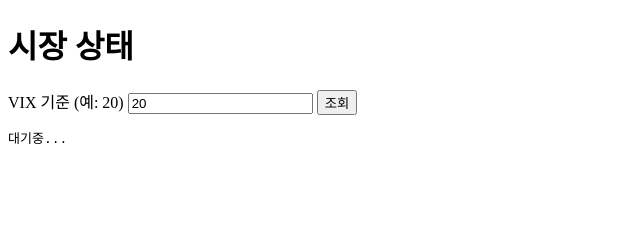
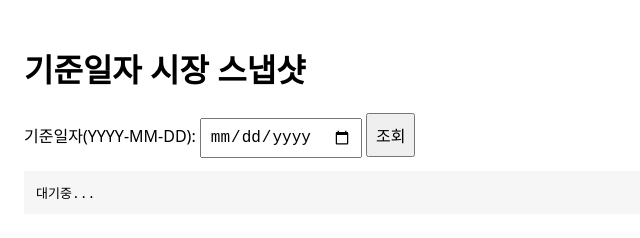
Before and after one commit to K-JY/sayeo, a plain HTML site: page index.html in a window 1280 px wide. Shown: the whole page, without its empty margins (0-640 px from the left). Drawn offline with Linux system fonts and the light colour scheme.

Commit message:
Update index.html
index 기준일자 조회 set

```diff
--- a/index.html
+++ b/index.html
@@ -3,14 +3,24 @@
 <head>
   <meta charset="utf-8" />
   <meta name="viewport" content="width=device-width,initial-scale=1" />
-  <title>Market Status</title>
+  <title>Market Snapshot</title>
+  <style>
+    body { font-family: system-ui, sans-serif; padding: 16px; }
+    input, button { padding: 8px; font-size: 16px; }
+    .row { margin: 10px 0; }
+    pre { background:#f6f6f6; padding:12px; overflow:auto; }
+  </style>
 </head>
 <body>
-  <h1>시장 상태</h1>
+  <h1>기준일자 시장 스냅샷</h1>
 
-  <label>VIX 기준 (예: 20) <input id="vixTh" type="number" value="20" /></label>
-  <button id="btn">조회</button>
+  <div class="row">
+    <label>기준일자(YYYY-MM-DD): </label>
+    <input id="date" type="date" />
+    <button id="btn">조회</button>
+  </div>
 
+  <div class="row" id="summary"></div>
   <pre id="out">대기중...</pre>
 
   <script src="./app.js"></script>
```
